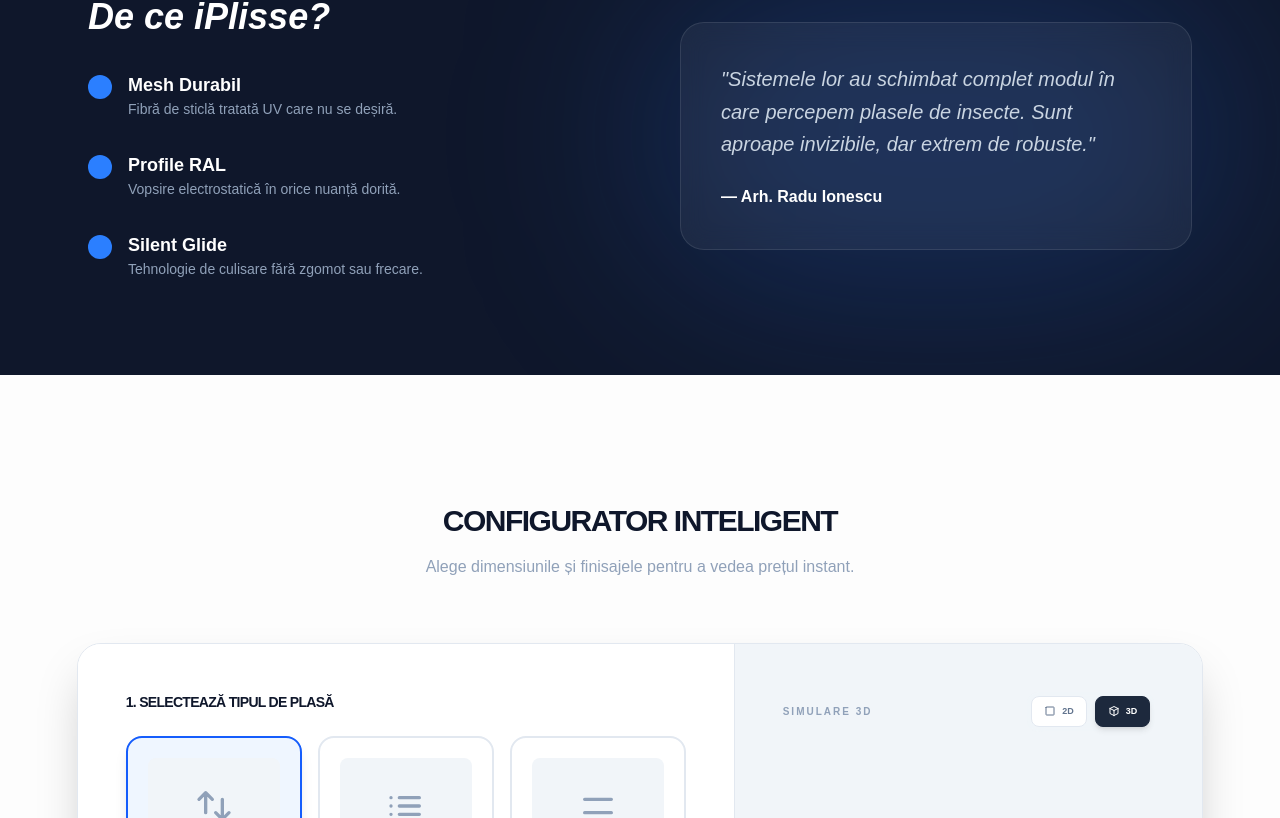
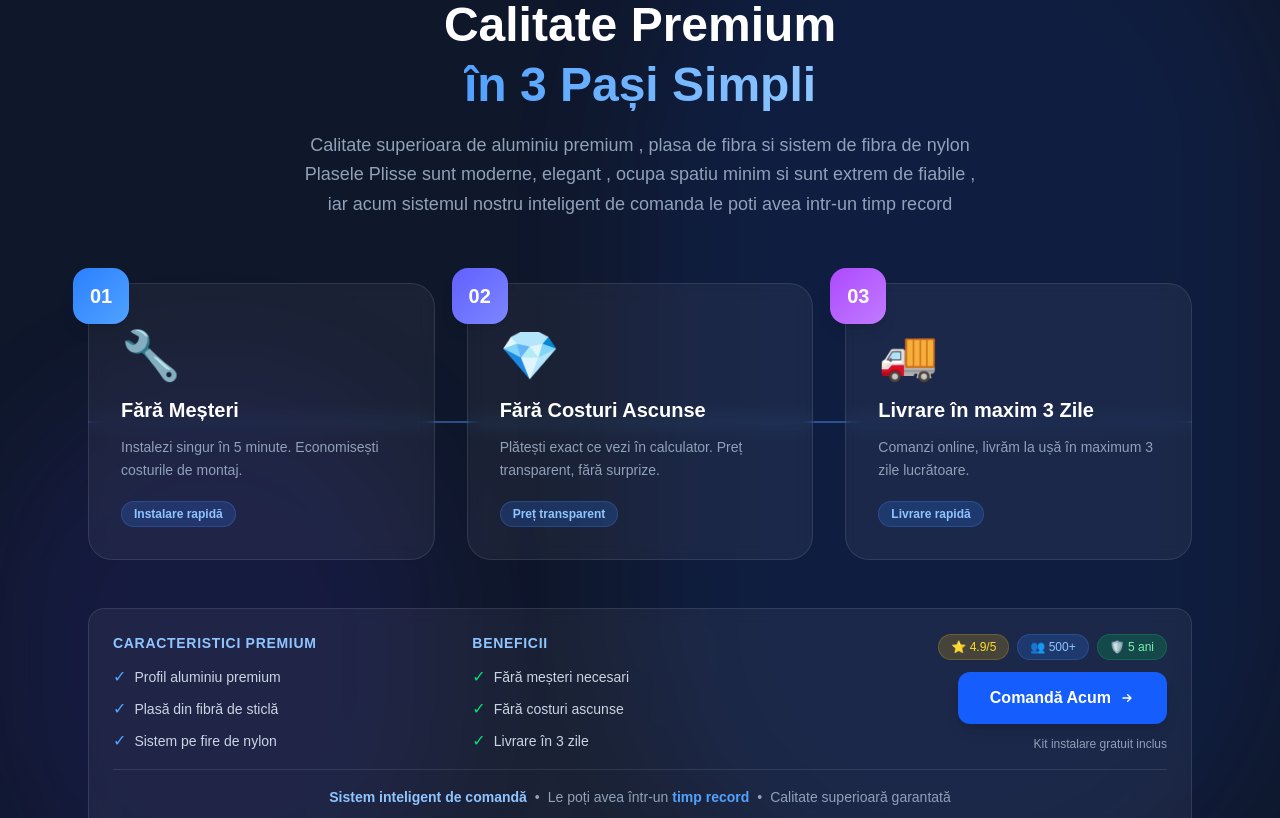
Before and after one commit to mkz113/iplisse, a Next.js app: page / in a window 1280 px wide. Shown: the part 922-1740 px from the top of the page. Built offline with nearby package versions, Linux system fonts and the light colour scheme; no server answers; the database is empty.

Commit message:
improve UI layout

```diff
--- a/app/page.tsx
+++ b/app/page.tsx
@@ -49,11 +49,10 @@ export default function Home() {
             <section className="relative w-full pt-32 pb-20 px-6 flex flex-col items-center">
                 <div className="max-w-4xl text-center z-10">
                     <h1 className="text-5xl md:text-7xl font-black text-slate-900 tracking-tight mb-8">
-                        Protecție Plisse <br/>
-                        <span className="text-blue-600 drop-shadow-sm">Fără Compromis.</span>
+                        Plase iPlisse <br/>
                     </h1>
-                    <p className="text-lg text-slate-500 max-w-2xl mx-auto leading-relaxed">
-                        Sistemele iPlisse combină ingineria de precizie cu estetica minimalistă. Calculează oferta personalizată în mai puțin de 60 de secunde.
+                    <p className="text-xl md:text-2xl text-slate-700 max-w-2xl mx-auto leading-relaxed font-medium">
+                        <span className="text-blue-600 font-bold">Direct la tine acasă:</span>   Măsori singur, instalezi în <span className="text-blue-600 font-bold">5 minute</span> și economisești <span className="text-blue-600 font-bold">inteligent</span>!
                     </p>
                 </div>
 
@@ -76,35 +75,154 @@ export default function Home() {
                 </div>
             </section>
 
-            {/* WHY BUY SECTION (Dark UI) */}
             <section className="py-24 bg-slate-900 text-white overflow-hidden relative">
-                <div className="max-w-6xl mx-auto px-6 grid grid-cols-1 md:grid-cols-2 gap-20 items-center">
-                    <div className="relative z-10">
-                        <h2 className="text-4xl font-black mb-8 leading-tight italic">De ce iPlisse?</h2>
-                        <div className="space-y-8">
-                            {[
-                                { t: "Mesh Durabil", d: "Fibră de sticlă tratată UV care nu se deșiră." },
-                                { t: "Profile RAL", d: "Vopsire electrostatică în orice nuanță dorită." },
-                                { t: "Silent Glide", d: "Tehnologie de culisare fără zgomot sau frecare." }
-                            ].map((f, i) => (
-                                <div key={i} className="flex gap-4">
-                                    <div className="h-6 w-6 bg-blue-500 rounded-full flex-shrink-0 mt-1" />
-                                    <div>
-                                        <h4 className="font-bold text-lg">{f.t}</h4>
-                                        <p className="text-slate-400 text-sm">{f.d}</p>
+                {/* Background decorations */}
+                <div className="absolute inset-0">
+                    <div className="absolute top-0 right-0 w-1/2 h-full bg-blue-600/10 rounded-full blur-3xl"></div>
+                    <div className="absolute bottom-0 left-0 w-1/3 h-1/2 bg-indigo-600/10 rounded-full blur-3xl"></div>
+                </div>
+
+                <div className="max-w-6xl mx-auto px-6 relative">
+                    {/* Section Header */}
+                    <div className="text-center mb-16">
+                        <div className="inline-block bg-blue-500/20 text-blue-300 px-5 py-2 rounded-full text-sm font-bold mb-4 border border-blue-400/20">
+                            ✨ De ce să alegi plasele Plisse?
+                        </div>
+                        <h2 className="text-4xl md:text-5xl font-black leading-tight">
+                            Calitate Premium <br/>
+                            <span className="bg-gradient-to-r from-blue-400 to-blue-300 bg-clip-text text-transparent">
+                    în 3 Pași Simpli
+                </span>
+                        </h2>
+                        <p className="text-slate-400 max-w-2xl mx-auto mt-4 text-lg leading-relaxed">
+                            Calitate superioara de aluminiu premium , plasa de fibra si sistem de fibra de nylon
+                            Plasele Plisse sunt moderne, elegant , ocupa spatiu minim si sunt extrem de fiabile , iar acum sistemul nostru inteligent de comanda le poti avea intr-un timp record                        </p>
+                    </div>
+
+                    {/* 3 Steps Grid */}
+                    <div className="grid grid-cols-1 md:grid-cols-3 gap-8 relative">
+                        {/* Connector lines */}
+                        <div className="hidden md:block absolute top-1/2 left-0 w-full h-0.5 bg-gradient-to-r from-blue-500/30 via-blue-400/50 to-blue-500/30 -translate-y-1/2"></div>
+
+                        {[
+                            {
+                                step: "01",
+                                title: "Fără Meșteri",
+                                desc: "Instalezi singur în 5 minute. Economisești costurile de montaj.",
+                                icon: "🔧",
+                                color: "from-blue-500 to-blue-400",
+                                tag: "Instalare rapidă"
+                            },
+                            {
+                                step: "02",
+                                title: "Fără Costuri Ascunse",
+                                desc: "Plătești exact ce vezi în calculator. Preț transparent, fără surprize.",
+                                icon: "💎",
+                                color: "from-indigo-500 to-indigo-400",
+                                tag: "Preț transparent"
+                            },
+                            {
+                                step: "03",
+                                title: "Livrare în maxim 3 Zile",
+                                desc: "Comanzi online, livrăm la ușă în maximum 3 zile lucrătoare.",
+                                icon: "🚚",
+                                color: "from-purple-500 to-purple-400",
+                                tag: "Livrare rapidă"
+                            }
+                        ].map((item, i) => (
+                            <div key={i} className="relative group">
+                                <div className="relative bg-white/5 backdrop-blur-sm p-8 rounded-3xl border border-white/10 group-hover:border-blue-400/50 transition-all hover:shadow-xl hover:-translate-y-1 hover:bg-white/10">
+                                    <div className={`absolute -top-4 -left-4 w-14 h-14 bg-gradient-to-br ${item.color} rounded-2xl flex items-center justify-center text-white text-xl font-black shadow-lg`}>
+                                        {item.step}
+                                    </div>
+                                    <div className="pt-4">
+                                        <div className="text-5xl mb-4">{item.icon}</div>
+                                        <h3 className="text-xl font-bold text-white mb-3">{item.title}</h3>
+                                        <p className="text-slate-400 text-sm leading-relaxed mb-5">{item.desc}</p>
+                                        <div className="inline-block bg-blue-500/20 text-blue-300 text-xs font-bold px-3 py-1 rounded-full border border-blue-400/20">
+                                            {item.tag}
+                                        </div>
                                     </div>
                                 </div>
-                            ))}
+                            </div>
+                        ))}
+                    </div>
+
+                    {/* Bottom Info Section */}
+                    <div className="mt-12 p-6 bg-white/5 backdrop-blur-sm rounded-2xl border border-white/10">
+                        <div className="grid grid-cols-1 md:grid-cols-3 gap-6">
+                            {/* Column 1 - Features */}
+                            <div className="space-y-3">
+                                <h4 className="font-bold text-blue-300 text-sm uppercase tracking-wider">Caracteristici Premium</h4>
+                                <div className="space-y-2">
+                                    <div className="flex items-center gap-2">
+                                        <span className="text-blue-400">✓</span>
+                                        <span className="text-sm text-slate-300">Profil aluminiu premium</span>
+                                    </div>
+                                    <div className="flex items-center gap-2">
+                                        <span className="text-blue-400">✓</span>
+                                        <span className="text-sm text-slate-300">Plasă din fibră de sticlă</span>
+                                    </div>
+                                    <div className="flex items-center gap-2">
+                                        <span className="text-blue-400">✓</span>
+                                        <span className="text-sm text-slate-300">Sistem pe fire de nylon</span>
+                                    </div>
+                                </div>
+                            </div>
+
+                            {/* Column 2 - Benefits */}
+                            <div className="space-y-3">
+                                <h4 className="font-bold text-blue-300 text-sm uppercase tracking-wider">Beneficii</h4>
+                                <div className="space-y-2">
+                                    <div className="flex items-center gap-2">
+                                        <span className="text-green-400">✓</span>
+                                        <span className="text-sm text-slate-300">Fără meșteri necesari</span>
+                                    </div>
+                                    <div className="flex items-center gap-2">
+                                        <span className="text-green-400">✓</span>
+                                        <span className="text-sm text-slate-300">Fără costuri ascunse</span>
+                                    </div>
+                                    <div className="flex items-center gap-2">
+                                        <span className="text-green-400">✓</span>
+                                        <span className="text-sm text-slate-300">Livrare în 3 zile</span>
+                                    </div>
+                                </div>
+                            </div>
+
+                            {/* Column 3 - CTA */}
+                            <div className="flex flex-col items-start md:items-end justify-center gap-3">
+                                <div className="flex flex-wrap gap-2">
+                        <span className="inline-flex items-center gap-1 bg-yellow-500/20 text-yellow-300 px-3 py-1 rounded-full text-xs font-medium border border-yellow-400/20">
+                            ⭐ 4.9/5
+                        </span>
+                                    <span className="inline-flex items-center gap-1 bg-blue-500/20 text-blue-300 px-3 py-1 rounded-full text-xs font-medium border border-blue-400/20">
+                            👥 500+
+                        </span>
+                                    <span className="inline-flex items-center gap-1 bg-green-500/20 text-green-300 px-3 py-1 rounded-full text-xs font-medium border border-green-400/20">
+                            🛡️ 5 ani
+                        </span>
+                                </div>
+                                <a href="#configurator" className="group px-8 py-3.5 bg-blue-600 text-white rounded-xl font-bold hover:bg-blue-700 transition-all shadow-lg hover:shadow-xl flex items-center gap-2 w-full md:w-auto justify-center">
+                                    <span>Comandă Acum</span>
+                                    <svg className="w-4 h-4 group-hover:translate-x-1 transition-transform" fill="none" stroke="currentColor" viewBox="0 0 24 24">
+                                        <path strokeLinecap="round" strokeLinejoin="round" strokeWidth={2} d="M13 7l5 5m0 0l-5 5m5-5H6" />
+                                    </svg>
+                                </a>
+                                <span className="text-xs text-slate-400">Kit instalare gratuit inclus</span>
+                            </div>
                         </div>
-                    </div>
-                    <div className="relative">
-                        <div className="absolute -inset-10 bg-blue-500/20 blur-[100px] rounded-full" />
-                        <div className="relative border border-white/10 bg-white/5 p-10 rounded-3xl backdrop-blur-md">
-                            <p className="text-xl text-slate-300 font-medium leading-relaxed italic">
-                                "Sistemele lor au schimbat complet modul în care percepem plasele de insecte. Sunt aproape invizibile, dar extrem de robuste."
-                            </p>
-                            <span className="block mt-6 font-bold text-white">— Arh. Radu Ionescu</span>
-                        </div>
+
+                        {/* Divider */}
+                        <div className="border-t border-white/10 my-4"></div>
+
+                        {/* Bottom Text */}
+                        <p className="text-center text-sm text-slate-400 leading-relaxed">
+                            <span className="font-semibold text-blue-300">Sistem inteligent de comandă</span>
+                            <span className="mx-2">•</span>
+                            Le poți avea într-un <span className="font-semibold text-blue-400">timp record</span>
+                            <span className="mx-2">•</span>
+                            Calitate superioară garantată
+                        </p>
                     </div>
                 </div>
             </section>
```
